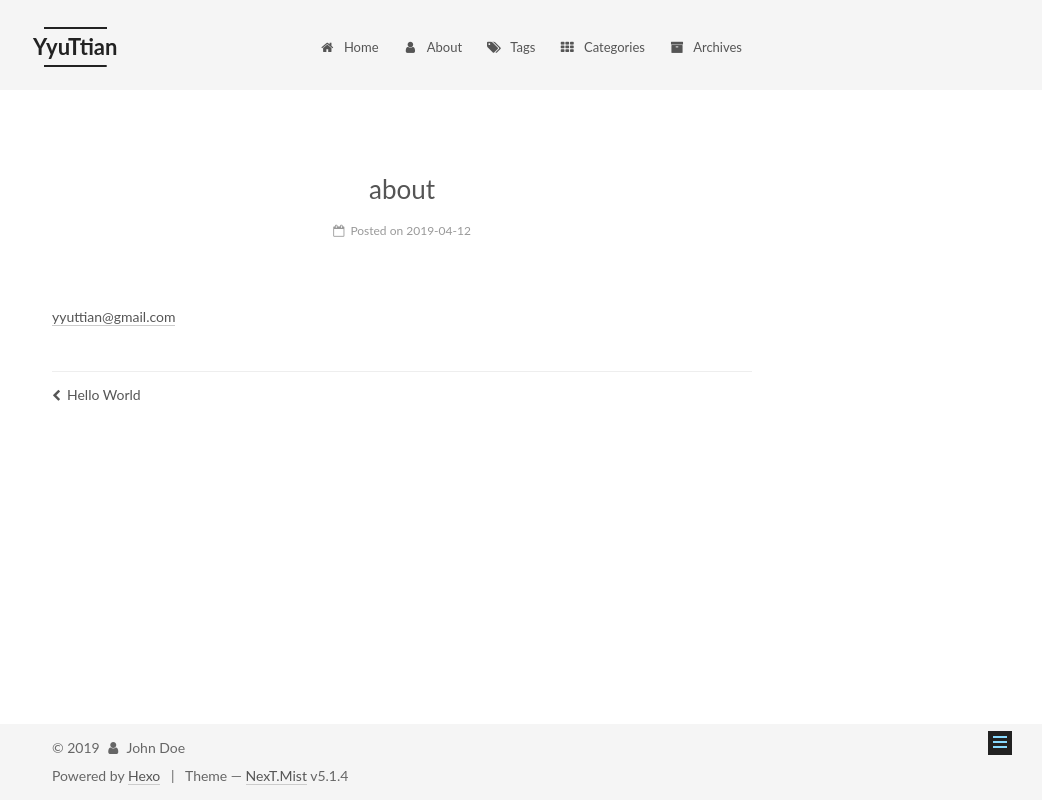
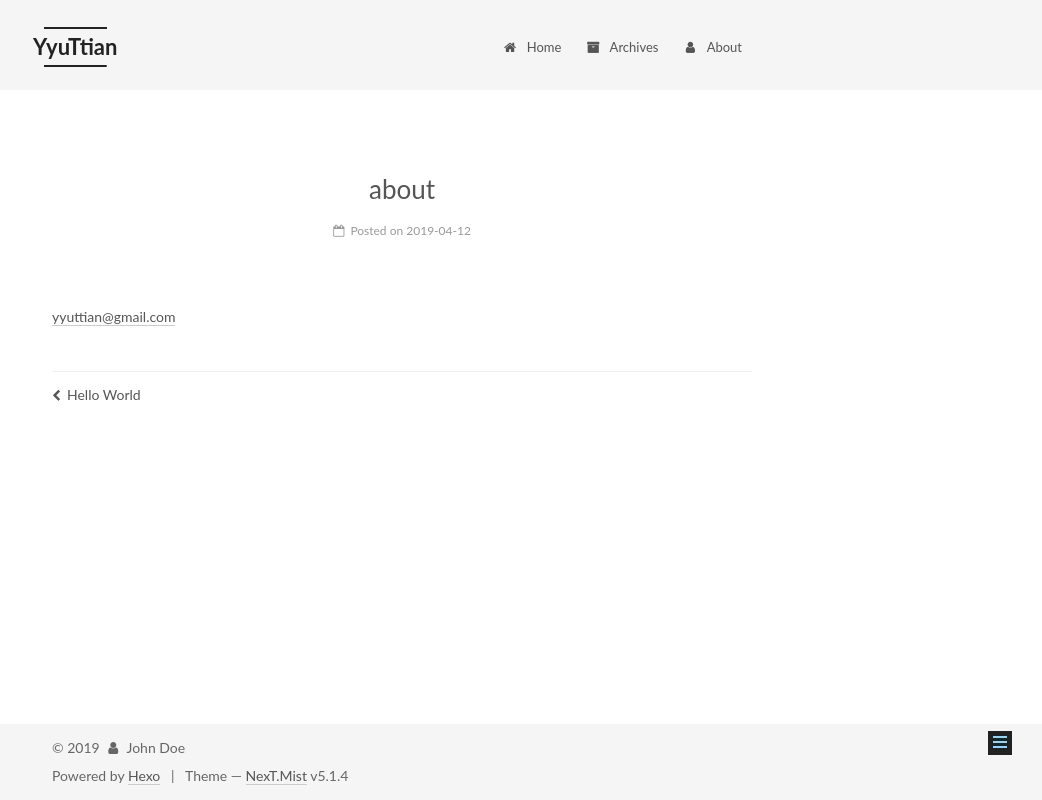
Before and after one commit to qiuguanglei/qiuguanglei.github.io, a plain HTML site: page 2019/04/12/about/index.html in a window 1280 px wide. Shown: the whole page, without its empty margins (238-1280 px from the left). Drawn offline with Linux system fonts and the light colour scheme.

Commit message:
Site updated: 2019-04-12 15:34:46

```diff
--- a/2019/04/12/about/index.html
+++ b/2019/04/12/about/index.html
@@ -190,42 +190,22 @@
         </li>
 
 
+        <li class="menu-item menu-item-archives">
+          <a href="/archives/" rel="section">
+
+              <i class="menu-item-icon fa fa-fw fa-archive"></i> <br>
+
+            Archives
+          </a>
+        </li>
+
+
         <li class="menu-item menu-item-about">
           <a href="/about/" rel="section">
 
               <i class="menu-item-icon fa fa-fw fa-user"></i> <br>
 
             About
-          </a>
-        </li>
-
-
-        <li class="menu-item menu-item-tags">
-          <a href="/tags/" rel="section">
-
-              <i class="menu-item-icon fa fa-fw fa-tags"></i> <br>
-
-            Tags
-          </a>
-        </li>
-
-
-        <li class="menu-item menu-item-categories">
-          <a href="/categories/" rel="section">
-
-              <i class="menu-item-icon fa fa-fw fa-th"></i> <br>
-
-            Categories
-          </a>
-        </li>
-
-
-        <li class="menu-item menu-item-archives">
-          <a href="/archives/" rel="section">
-
-              <i class="menu-item-icon fa fa-fw fa-archive"></i> <br>
-
-            Archives
           </a>
         </li>
 
--- a/css/main.css
+++ b/css/main.css
@@ -1822,7 +1822,7 @@ pre .javascript .function {
   width: 4px;
   height: 4px;
   border-radius: 50%;
-  background: #3b2574;
+  background: #1c53d1;
 }
 .links-of-blogroll {
   font-size: 13px;
```
Also changed, not shown: 2019/04/12/hello-world/index.html (+10 -30 lines), about/index.html (+10 -30 lines), archives/2019/04/index.html (+10 -30 lines), archives/2019/index.html (+10 -30 lines), archives/index.html (+10 -30 lines), index.html (+10 -30 lines).
